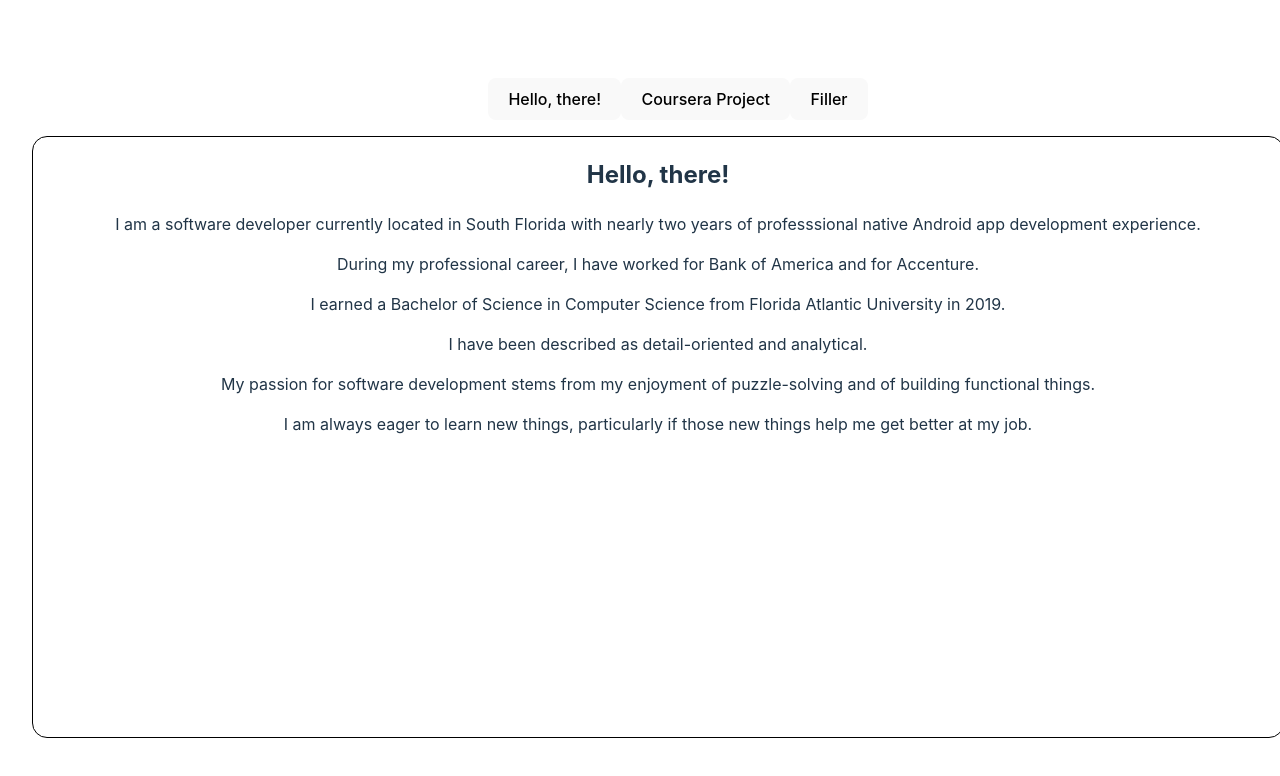
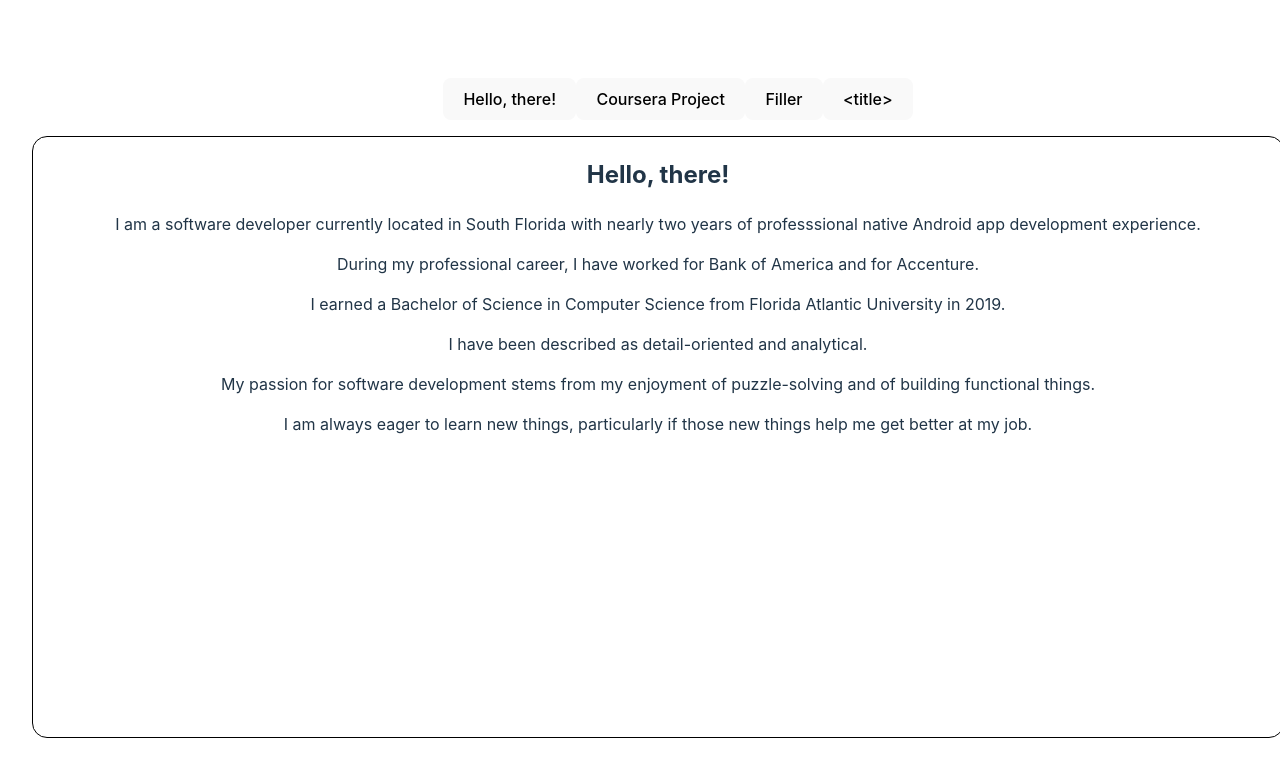
Before and after one commit to DBerry07/DBerry07.github.io, a React (Vite) app: page / in a window 1280 px wide. Shown: the top 776 px of the page. Built offline with nearby package versions, Linux system fonts and the light colour scheme.

Commit message:
Changed how buttons were generated/shown

```diff
--- a/src/App.jsx
+++ b/src/App.jsx
@@ -2,23 +2,14 @@ import { useState } from "react";
 import "./css/App.css";
 import Entry from "./components/Entry.jsx";
 import * as content from "./data/content.js";
+import ButtonMenu from "./components/ButtonMenu.jsx";
 
 function App() {
   const [count, setCount] = useState(0);
 
   return (
     <div className="App">
-      <menu>
-        <button onClick={() => setCount(0)}>
-          {content.pageContent[0].title}
-        </button>
-        <button onClick={() => setCount(1)}>
-          {content.pageContent[1].title}
-        </button>
-        <button onClick={() => setCount(2)}>
-          {content.pageContent[2].title}
-        </button>
-      </menu>
+      <ButtonMenu />
       <div id="content-box">
         <Entry index={count} />
       </div>
```
